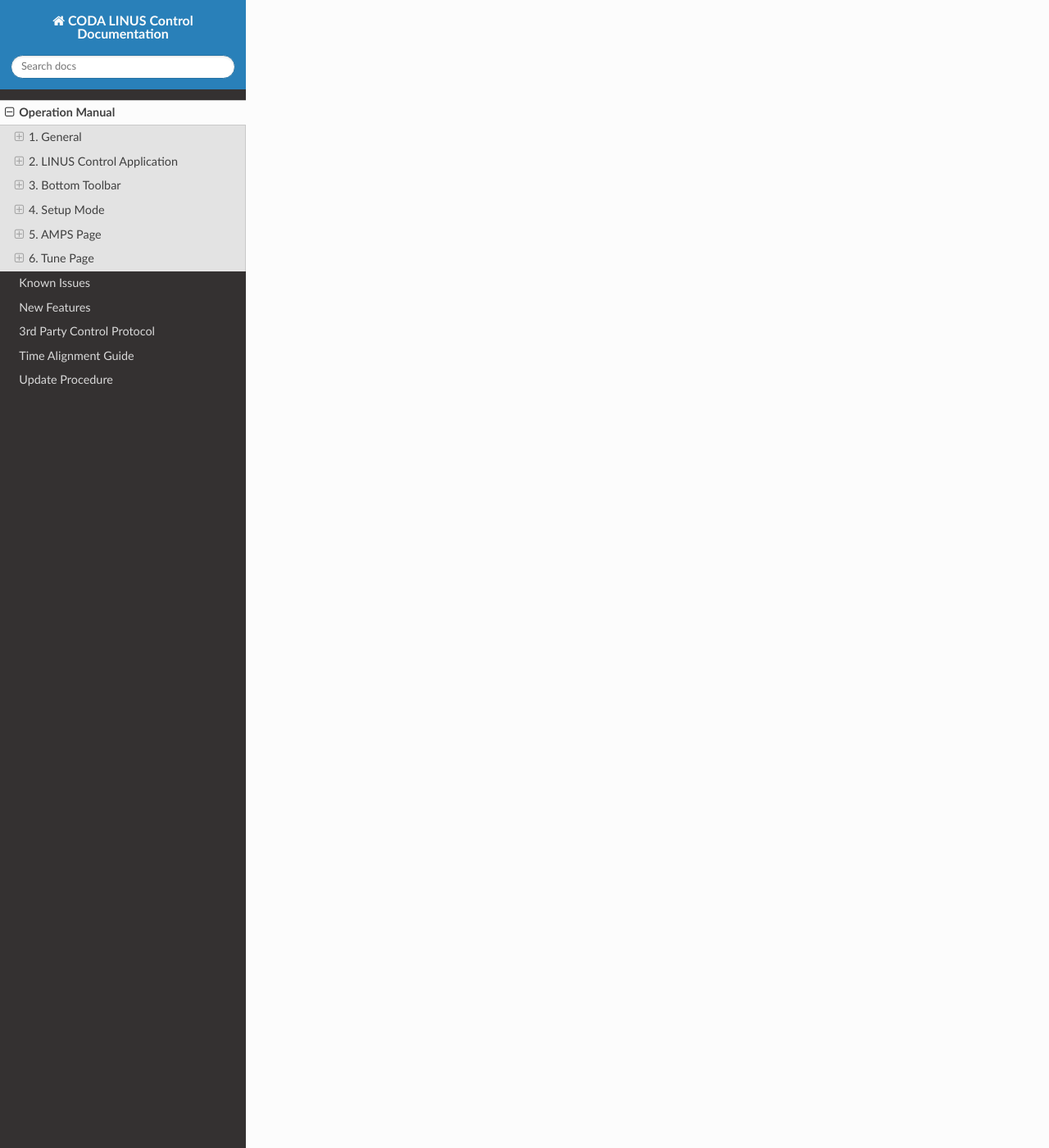
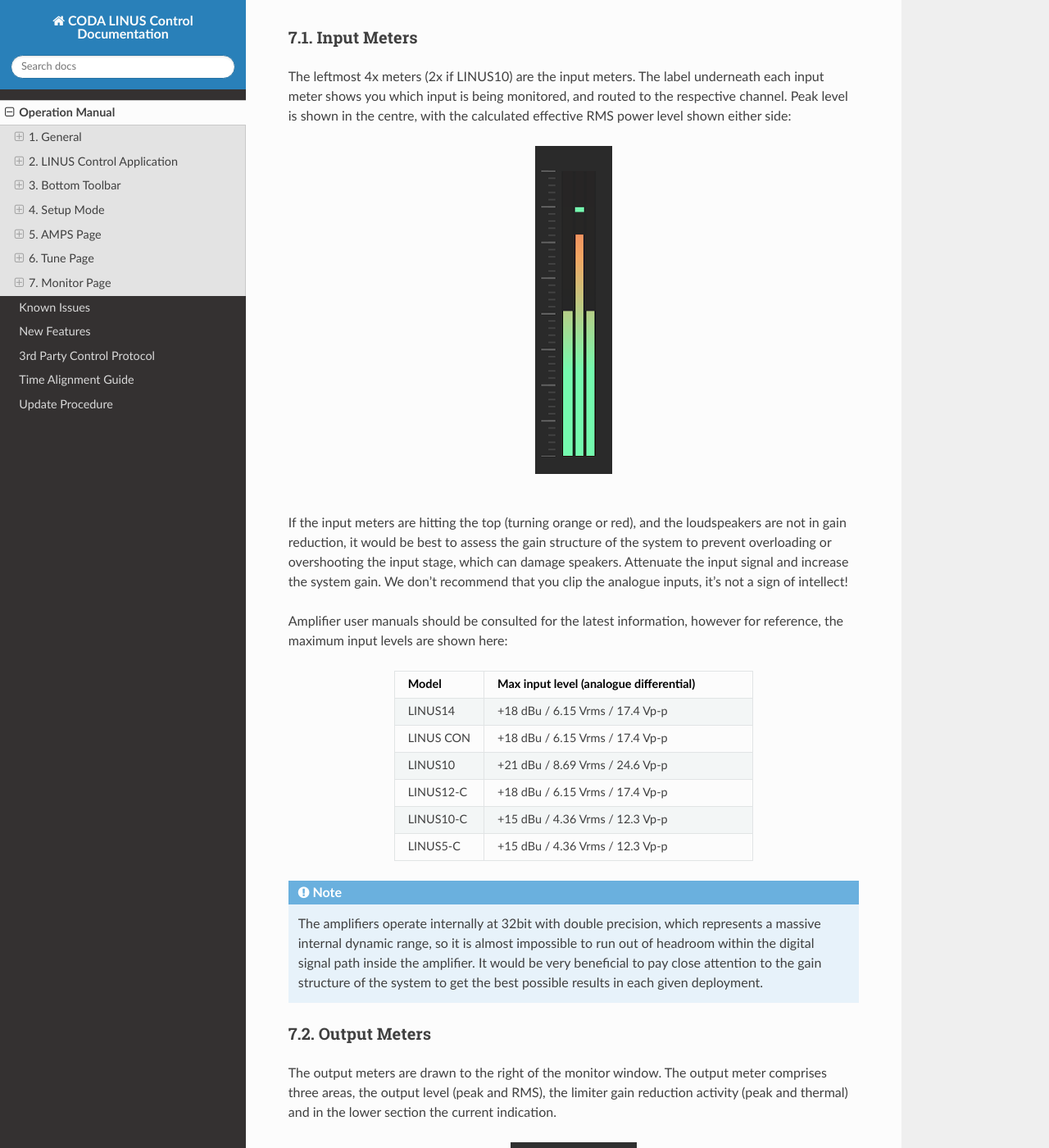
Before and after one commit to tderick/CODA-LINUX-CONTROL-DOCUMENTATION, a Sphinx documentation site: the page built from source/operation_manual.rst, in a window 1280 px wide and 1400 px high, scrolled down 44471 px. Shown: the whole window at 82% size. Built offline with Sphinx 7.4.7 and the Read the Docs theme 2.0.0, drawn with Linux system fonts in a browser that asks for light colours; pages that are not in the unit, such as notebooks, are missing from menus; some of the changed text lies outside the part shown.

Commit message:
Finish with Section 7

```diff
--- a/source/operation_manual.rst
+++ b/source/operation_manual.rst
@@ -1262,3 +1262,77 @@
     :align: center
 
 |
+
+7. Monitor Page
+----------------
+The monitor page provides a detailed view primarily of the metering data for a selected amplifier. By clicking on an amplifier in the workspace the window below will display following:
+
+.. image:: assets/images/operation_manual/7/monitorpage.png
+    :align: center
+
+|
+
+7.1.  Input Meters
+++++++++++++++++++
+The leftmost 4x meters (2x if LINUS10) are the input meters.
+The label underneath each input meter shows you which input is being monitored, and routed to the respective channel. Peak level is shown in the centre, with the calculated effective RMS power level shown either side:
+
+.. image:: assets/images/operation_manual/7/inputmeter.png
+    :align: center
+
+|
+
+If the input meters are hitting the top (turning orange or red), and the loudspeakers are not in gain reduction, it would be best to assess the gain structure of the system to prevent overloading or overshooting the input stage, which can damage speakers. Attenuate the input signal and increase the system gain. We don’t recommend that you clip the analogue inputs, it’s not a sign of intellect!
+
+Amplifier user manuals should be consulted for the latest information, however for reference, the maximum input levels are shown here:
+
+
+.. list-table::
+    :widths: 50 150
+    :header-rows: 1
+    :align: center
+
+    * - Model
+      - Max input level (analogue differential)
+
+    * - LINUS14
+      - +18 dBu / 6.15 Vrms / 17.4 Vp-p
+
+    * - LINUS CON
+      - +18 dBu / 6.15 Vrms / 17.4 Vp-p
+
+    * - LINUS10
+      - +21 dBu / 8.69 Vrms / 24.6 Vp-p
+
+    * - LINUS12-C
+      - +18 dBu / 6.15 Vrms / 17.4 Vp-p
+
+    * - LINUS10-C
+      - +15 dBu / 4.36 Vrms / 12.3 Vp-p
+
+    * - LINUS5-C
+      - +15 dBu / 4.36 Vrms / 12.3 Vp-p
+
+.. note::
+    The amplifiers operate internally at 32bit with double precision, which represents a massive internal dynamic range, so it is almost impossible to run out of headroom within the digital signal path inside the amplifier. It would be very beneficial to pay close attention to the gain structure of the system to get the best possible results in each given deployment.
+
+
+7.2.  Output Meters
++++++++++++++++++++
+
+The output meters are drawn to the right of the monitor window. The output meter comprises three areas, the output level (peak and RMS), the limiter gain reduction activity (peak and thermal) and in the lower section the current indication.
+
+.. image:: assets/images/operation_manual/7/outputmetter.png
+    :align: center
+
+|
+
+7.3.  Group Meters
++++++++++++++++++++
+
+Global input and output meter indication of a group and its assigned channels
+
+.. image:: assets/images/operation_manual/7/groupmeter.png
+    :align: center
+
+|
```
